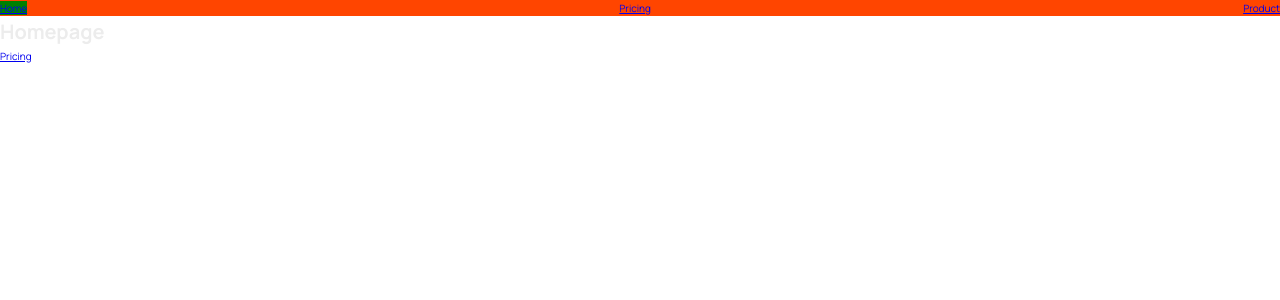
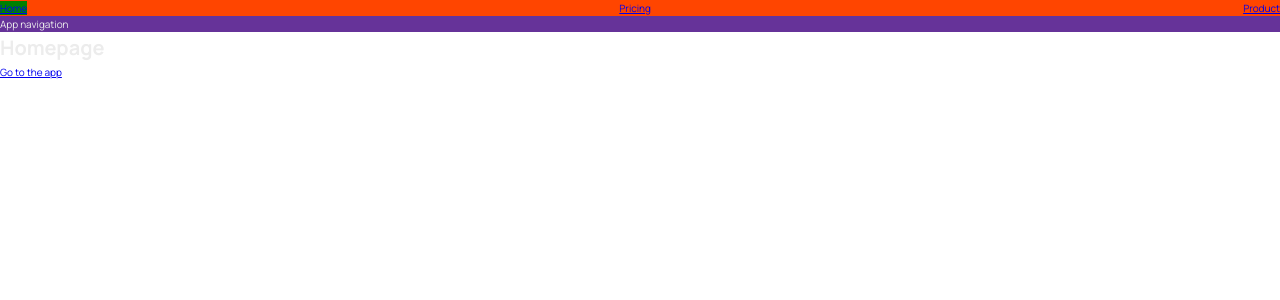
Before and after one commit to eduardoescamillasal/worldwide, a React (Vite) app in the folder worldwise/: page / in a window 1280 px wide. Shown: the top 300 px of the page. Built offline with nearby package versions, Linux system fonts and the light colour scheme.

Commit message:
added navigation headers and css modules

```diff
--- /dev/null
+++ b/worldwise/src/pages/AppLayout.jsx
@@ -0,0 +1,12 @@
+import AppNav from "../components/AppNav";
+
+function AppLayout() {
+  return (
+    <div>
+      <AppNav />
+      <p>App</p>
+    </div>
+  );
+}
+
+export default AppLayout;
--- a/worldwise/src/pages/Homepage.jsx
+++ b/worldwise/src/pages/Homepage.jsx
@@ -1,12 +1,14 @@
 import { Link } from "react-router-dom";
 import PageNav from "../components/PageNav";
+import AppNav from "../components/AppNav";
 
 function Homepage() {
   return (
     <div>
       <PageNav />
-      <h1>Homepage</h1>
-      <Link to="/pricing">Pricing</Link>
+      <AppNav />
+      <h1 className="test">Homepage</h1>
+      <Link to="/app">Go to the app</Link>
     </div>
   );
 }
```
